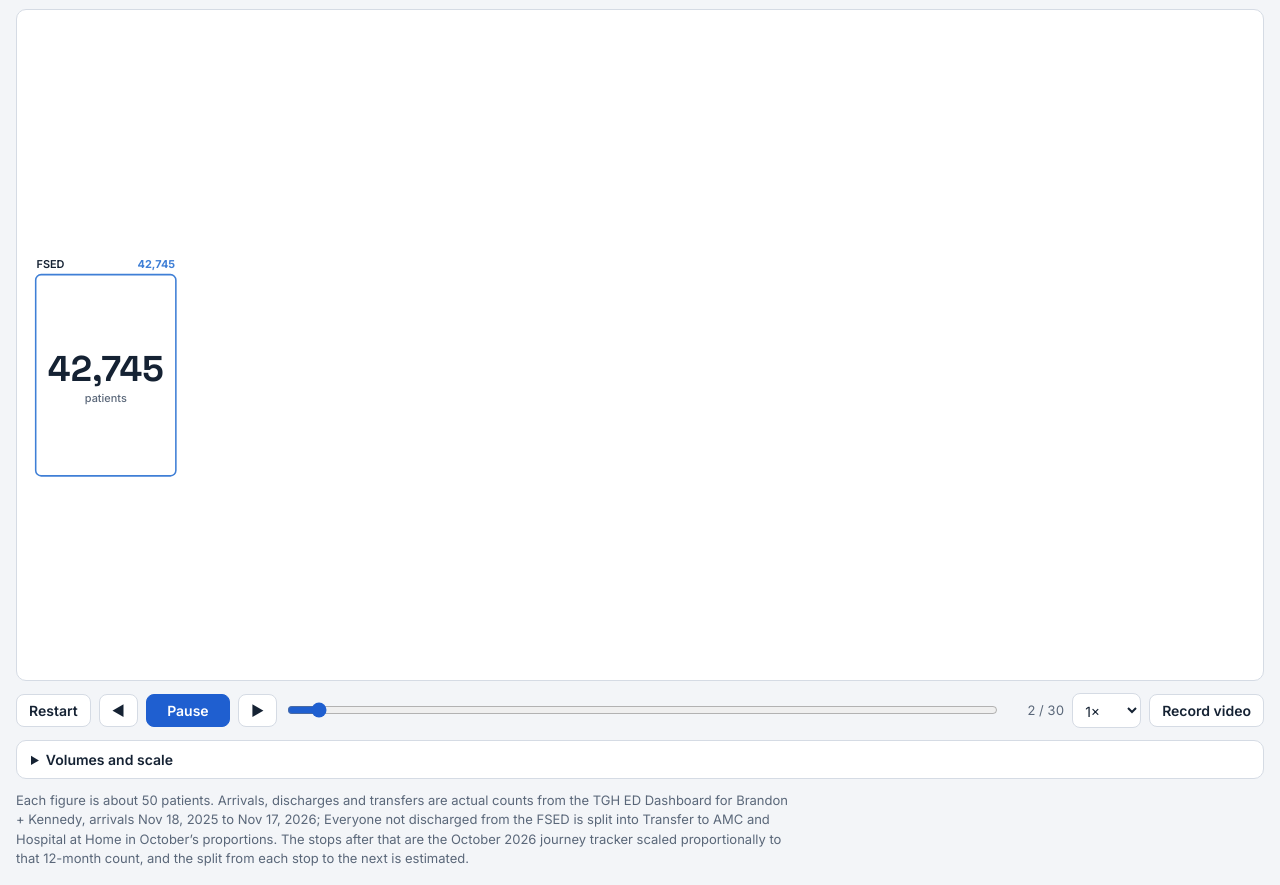
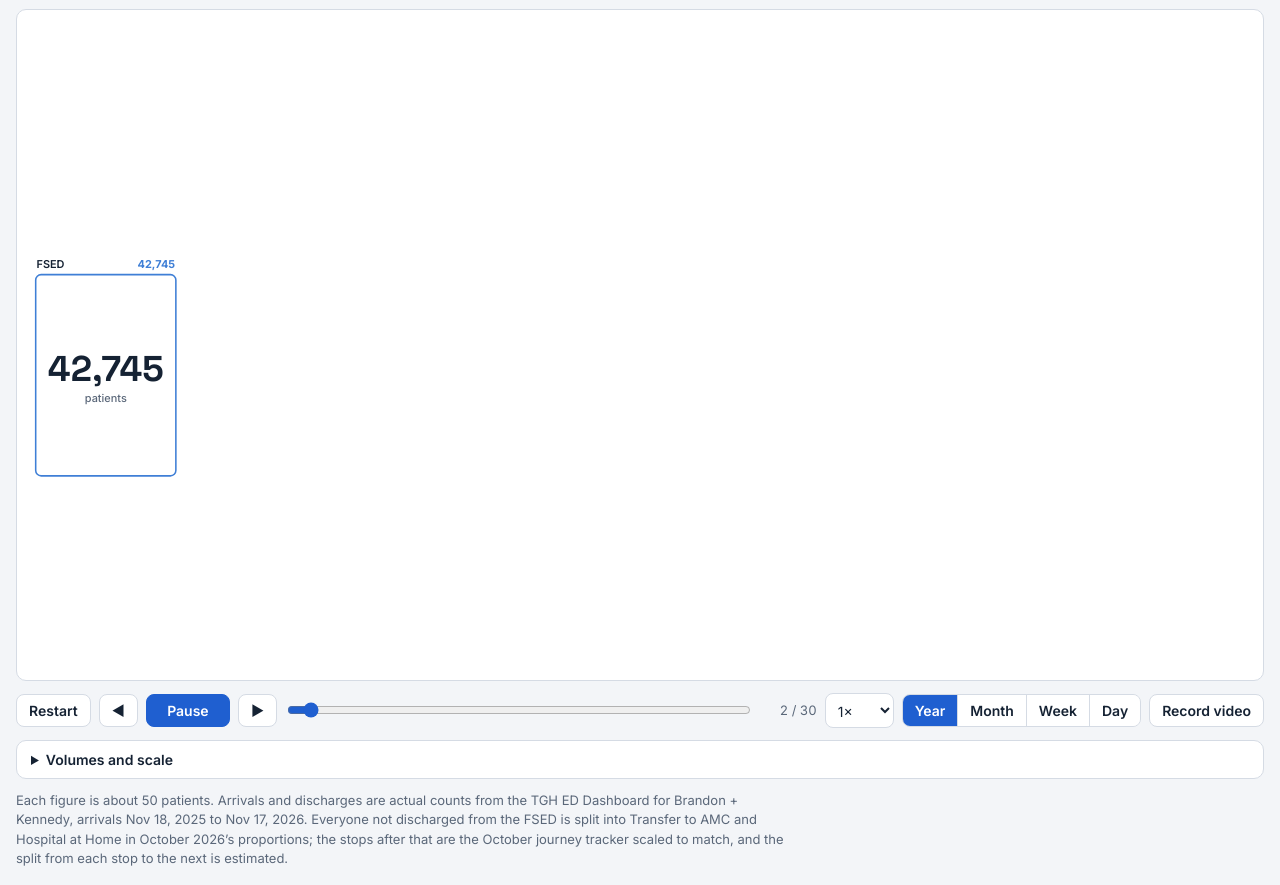
Before and after one commit to tampaERdoc/fsed-patient-journey, a plain HTML site: page index.html in a window 1280 px wide. Shown: the part 100-985 px from the top of the page. Drawn offline with Linux system fonts and the light colour scheme.

Commit message:
Add year / month / week / day picker
Co-Authored-By: Claude Fable 5.2 <noreply@anthropic.com>

```diff
--- a/index.html
+++ b/index.html
@@ -39,6 +39,10 @@ h1{font-family:var(--display);font-size:clamp(20px,2.6vw,32px);line-height:1.15;
 .stage{background:var(--panel);border:1px solid var(--line);border-radius:10px;overflow-x:auto}
 canvas{display:block;width:100%;min-width:760px;aspect-ratio:1600/860}
 .bar{display:flex;gap:8px;align-items:center;flex-wrap:wrap}
+.seg{display:inline-flex;border:1px solid var(--line);border-radius:8px;overflow:hidden}
+.seg button{border:0;border-radius:0;padding:7px 12px}
+.seg button+button{border-left:1px solid var(--line)}
+.seg button[aria-pressed="true"]{background:var(--accent);color:var(--accent-ink)}
 #tally{margin:4px 0 0;font-size:13px;font-weight:600;color:var(--accent);font-variant-numeric:tabular-nums}
 body.m .cap{position:sticky;top:0;z-index:5;background:var(--bg);padding-block:8px;min-height:0}
 body.m .bar{position:sticky;bottom:0;z-index:5;background:var(--bg);padding-block:8px}
@@ -78,13 +82,13 @@ summary{cursor:pointer;font-weight:600}
     <input id="scrub" type="range" min="0" max="1" step="1" value="0" aria-label="Step">
     <span id="count"></span>
     <select id="speed" aria-label="Speed"><option value="0.6">0.6×</option><option value="1" selected>1×</option><option value="1.6">1.6×</option><option value="2.5">2.5×</option></select>
+    <div class="seg" id="seg" role="group" aria-label="Time period"><button data-p="year">Year</button><button data-p="month">Month</button><button data-p="week">Week</button><button data-p="day">Day</button></div>
     <button id="rec" hidden title="Plays the whole animation once and saves it as a video file for a slide">Record video</button>
   </div>
   <details id="settings">
     <summary>Volumes and scale</summary>
     <div class="set">
-      <label for="inPeriod">Period<select id="inPeriod"><option value="year">Last 12 months (actual)</option><option value="month">October 2026</option></select></label>
-      <label for="inPpf">Patients per figure<select id="inPpf"><option>2</option><option>5</option><option>10</option><option>25</option><option>50</option><option>100</option><option>200</option></select></label>
+      <label for="inPpf">Patients per figure<select id="inPpf"><option>1</option><option>2</option><option>5</option><option>10</option><option>25</option><option>50</option><option>100</option><option>200</option></select></label>
       <button id="apply">Apply</button>
     </div>
   </details>
@@ -117,15 +121,20 @@ const BASE_STAGES=[
 let STAGES,TRANSFERS,DIR,PERIOD,HOME;
 /* Month = the tracker's October counts as-is. Year = the same pattern scaled by 365/31 (October run-rate),
    re-rounded so every stop's inflow and outflow still reconcile. */
+/* Source: TGH ED Dashboard (Qlik), Brandon + Kennedy, arrivals 2025-11-18 to 2026-11-17.
+   Only two Qlik numbers are used per site: arrivals (30,304 / 18,548) and disposition DISCHARGE (21,557 / 12,901).
+   Month, week and day are that year divided down to an average month, week and day.
+   Everyone not discharged is split across Hospital at Home and the AMC stops in the October 2026 tracker's proportions. */
+const PER={
+  year:{f:1,ppf:50,span:'Nov 18, 2025 – Nov 17, 2026',when:'in the last 12 months'},
+  month:{f:1/12,ppf:5,span:'average month, Nov 2025 – Nov 2026',when:'in an average month'},
+  week:{f:7/365,ppf:1,span:'average week, Nov 2025 – Nov 2026',when:'in an average week'},
+  day:{f:1/365,ppf:1,span:'average day, Nov 2025 – Nov 2026',when:'on an average day'}};
 function applyPeriod(){
-  const yr=cfg.period==='year';
-  /* Year: TGH ED Dashboard (Qlik), Brandon + Kennedy, arrivals 2025-11-18 to 2026-11-17, by disposition.
-     Only two Qlik numbers are used per site: arrivals and disposition DISCHARGE (21,557 Brandon, 12,901 Kennedy).
-     Transfer to AMC = arrivals minus discharges; its stops are the October tracker scaled proportionally. Month: October 2026 journey tracker and FSED dashboard. */
-  const P=yr?{arr:[30304,18548],tr:[30304-21557,18548-12901],home:null,eyebrow:'Brandon + Kennedy · Nov 18, 2025 – Nov 17, 2026',when:'in the last 12 months'}
-            :{arr:[2580,1844],tr:[610,445],home:null,eyebrow:'Brandon + Kennedy · Oct 1–31, 2026',when:'in October'};
-  SITES.bhp.transfers=P.tr[0];SITES.ken.transfers=P.tr[1];TRANSFERS=P.tr[0]+P.tr[1];
-  DIR={bhp:P.arr[0]-P.tr[0],ken:P.arr[1]-P.tr[1]};HOME=P.home;PERIOD=P;SITES.bhp.direct=DIR.bhp;SITES.ken.direct=DIR.ken;
+  if(!PER[cfg.period])cfg.period='year';
+  const P=PER[cfg.period],f=P.f,arr=[Math.round(30304*f),Math.round(18548*f)],dc=[Math.round(21557*f),Math.round(12901*f)];
+  SITES.bhp.transfers=arr[0]-dc[0];SITES.ken.transfers=arr[1]-dc[1];TRANSFERS=SITES.bhp.transfers+SITES.ken.transfers;
+  DIR={bhp:dc[0],ken:dc[1]};HOME=null;PERIOD={eyebrow:'Brandon + Kennedy · '+P.span,when:P.when};SITES.bhp.direct=dc[0];SITES.ken.direct=dc[1];
   let totals=alloc(TRANSFERS,BASE_STAGES[0].map(n=>n[1]));
   STAGES=BASE_STAGES.map((stg,s)=>{const inflow={};
     const res=stg.map(([t,,out],i)=>{const keys=Object.keys(out),a=alloc(totals[i],keys.map(k=>out[k])),o={};
@@ -139,8 +148,8 @@ const ORD=['First','Second','Third','Fourth'];
 /* FSED arrivals: 142.7/day x 31 days = 4,424 (FSED Update 11.19.26 deck, ED Dashboard, Oct 2026).
    Site split read off the arrivals chart (about 83/day Brandon, 59/day Kennedy), so it is approximate.
    Direct discharges = site arrivals minus the tracker's hospital-bound encounters. */
-let cfg={bhpDirect:1970,kenDirect:1399,ppf:50,period:'year',placeholder:false,edited:false};
-try{const s=JSON.parse(localStorage.getItem('fsedJourneyCfg4')||'null'); if(s&&typeof s==='object') cfg=Object.assign(cfg,s);}catch(e){}
+let cfg={ppf:50,period:'year'};
+try{const s=JSON.parse(localStorage.getItem('fsedJourneyCfg5')||'null'); if(s&&typeof s==='object') cfg=Object.assign(cfg,s);}catch(e){}
 const fmt=n=>Math.round(n).toLocaleString('en-US');
 const pct=(n,d)=>{const v=d?n/d*100:0;return (v>0&&v<10?v.toFixed(1):Math.round(v))+'%';};
 
@@ -208,7 +217,7 @@ function layoutMobile(){
   HEADS.push({t:'THREE BUCKETS FROM THE FSED',y,nodes:[home,amc,hah]});y+=6;
   line([home],[GW],150);line([amc,hah],[GW-8-135,135],130);
   const pw=(GW-16)/3;
-  cols.forEach((list,s)=>{const l=list.filter(n=>n!==hah);y+=14;HEADS.push({t:(ORD[s]+(s===3?' stop +':' stop')).toUpperCase(),y,nodes:l});y+=6;
+  cols.forEach((list,s)=>{const l=list.filter(n=>n!==hah&&n.total>0);if(!l.length)return;y+=14;HEADS.push({t:(ORD[s]+(s===3?' stop +':' stop')).toUpperCase(),y,nodes:l});y+=6;
     for(let i=0;i<l.length;i+=3){const part=l.slice(i,i+3);line(part,part.map(()=>pw),120);}});
   y+=14;HEADS.push({t:'AFTER HOSPITAL OR HOME CARE',y,nodes:[dis]});y+=6;
   line([dis],[GW],150);H=Math.ceil(y+4);
@@ -230,7 +239,7 @@ function build(){
   const colX=[520,746,972,1198];
   STAGES.forEach((st,s)=>{
     const list=st.map(([t,total,out])=>nodes[s+'_'+t]={id:s+'_'+t,type:t,stage:s,label:TYPES[t].label,color:TYPES[t].color,total,out,cap:Math.ceil(total/ppf)+2});
-    layoutCol(s===0?list.filter(n=>n.type!=='HAH'):list,colX[s],168,70,H-18); cols.push(list);
+    layoutCol(list.filter(n=>n.total>0&&!(s===0&&n.type==='HAH')),colX[s],168,70,H-18); cols.push(list);
   });
   layoutCol([fsed],24,180,70,H-18);
   const direct=DIR.bhp+DIR.ken;
@@ -246,9 +255,7 @@ function build(){
   cv.style.aspectRatio=W+' / '+H;
   buildSteps(); reset();
   const sc=document.getElementById('scrub'); sc.max=steps.length-1;
-  document.getElementById('note').textContent='Each figure is about '+ppf+' patients. '+(cfg.period==='year'
-    ?'Arrivals, discharges and transfers are actual counts from the TGH ED Dashboard for Brandon + Kennedy, arrivals Nov 18, 2025 to Nov 17, 2026; Everyone not discharged from the FSED is split into Transfer to AMC and Hospital at Home in October’s proportions. The stops after that are the October 2026 journey tracker scaled proportionally to that 12-month count, and the split from each stop to the next is estimated.'
-    :'Stop totals match the October 2026 journey tracker ('+fmt(TRANSFERS)+' hospital-bound encounters). FSED arrivals are 142.7 a day × 31 days with the site split read off the chart, and the split from each stop to the next is estimated.');
+  document.getElementById('note').textContent='Each figure is '+(ppf===1?'one patient':'about '+ppf+' patients')+'. Arrivals and discharges are actual counts from the TGH ED Dashboard for Brandon + Kennedy, arrivals Nov 18, 2025 to Nov 17, 2026'+(cfg.period==='year'?'':', divided down to an average '+cfg.period)+'. Everyone not discharged from the FSED is split into Transfer to AMC and Hospital at Home in October 2026’s proportions; the stops after that are the October journey tracker scaled to match, and the split from each stop to the next is estimated.';
 }
 function reset(){
   figs=[];tweens=[];links=[];
@@ -273,12 +280,12 @@ function stream(to,k,n,spread){
   const l={from:fsed,to,n,a:0,hot:true};links.push(l);tween(l,'a',1,.5,.4);
 }
 function split(node){
-  const outs=Object.entries(node.out).map(([t,n])=>[t==='DIS'?dis:nodes[(node.stage+1)+'_'+t],n]);
+  const outs=Object.entries(node.out).filter(e=>e[1]>0).map(([t,n])=>[t==='DIS'?dis:nodes[(node.stage+1)+'_'+t],n]);
   const al=alloc(node.figs.length,outs.map(o=>o[1]));
   outs.forEach(([to,n],j)=>send(node,to,n,al[j],j*.28));
 }
 function outText(node){
-  return Object.entries(node.out).sort((a,b)=>b[1]-a[1]).map(([t,n])=>fmt(n)+' '+(t==='DIS'?'discharged':'to '+TYPES[t].label)).join(' · ');
+  return Object.entries(node.out).filter(e=>e[1]>0).sort((a,b)=>b[1]-a[1]).map(([t,n])=>fmt(n)+' '+(t==='DIS'?'discharged':'to '+TYPES[t].label)).join(' · ');
 }
 function buildSteps(){
   steps=[];
@@ -296,20 +303,20 @@ function buildSteps(){
     cool();tween(S,'heroA',0,.4);stream(home,nD,direct,2.8);});
   add('Bucket 2 · Transfer to AMC',fmt(AMCN)+' of '+fmt(tot)+' ('+pct(AMCN,tot)+') leave the FSED for the main campus.',4.5,()=>{
     cool();stream(amc,nA,AMCN,1.8);});
-  add('Bucket 3 · Hospital at Home',fmt(hah.total)+' of '+fmt(tot)+' ('+pct(hah.total,tot)+') are admitted to Hospital at Home straight from the FSED: not discharged, and not transferred to AMC.',4,()=>{
+  if(hah.total)add('Bucket 3 · Hospital at Home',fmt(hah.total)+' of '+fmt(tot)+' ('+pct(hah.total,tot)+') are admitted to Hospital at Home straight from the FSED: not discharged, and not transferred to AMC.',4,()=>{
     cool();stream(hah,nH,hah.total,1);});
   cols[0].forEach((n,i)=>{
-    if(n===hah)return;
+    if(n===hah||!n.total)return;
     add('Transfer to AMC → '+n.label,fmt(n.total)+' of '+fmt(AMCN)+' transfers ('+pct(n.total,AMCN)+') go here first.',n.total<TRANSFERS*.04?2.2:3,()=>{
       cool();send(amc,n,n.total,al0[i]);});
     add('From '+n.label+', where next?','Of '+fmt(n.total)+': '+outText(n)+'.',n.total<TRANSFERS*.04?2.8:4,()=>{cool();split(n);});
   });
-  add('From Hospital at Home (bucket 3), where next?','Of '+fmt(hah.total)+': '+outText(hah)+'.',3,()=>{cool();split(hah);});
-  for(let s=1;s<3;s++)cols[s].forEach(n=>{
+  if(hah.total)add('From Hospital at Home (bucket 3), where next?','Of '+fmt(hah.total)+': '+outText(hah)+'.',3,()=>{cool();split(hah);});
+  for(let s=1;s<3;s++)cols[s].forEach(n=>{if(!n.total)return;
     add(ORD[s]+' stop · '+n.label,'Of '+fmt(n.total)+': '+outText(n)+'.',n.total<TRANSFERS*.01?1.8:n.total<TRANSFERS*.04?2.8:4,()=>{cool();split(n);});
   });
   const last=cols[3].reduce((a,n)=>a+n.total,0);
-  add('Fourth stop and beyond','The last '+fmt(last)+' patients finish their hospital course and are discharged.',4,()=>{cool();cols[3].forEach(n=>split(n));});
+  if(last)add('Fourth stop and beyond','The last '+fmt(last)+' patients finish their hospital course and are discharged.',4,()=>{cool();cols[3].forEach(n=>split(n));});
   const byStage=STAGES.map(st=>st.reduce((a,[, ,o])=>a+(o.DIS||0),0));
   add('Every patient followed to discharge',fmt(tot)+' arrivals: '+fmt(direct)+' discharged home ('+pct(direct,tot)+'), '+fmt(AMCN)+' transferred to AMC ('+pct(AMCN,tot)+') and '+fmt(hah.total)+' to Hospital at Home ('+pct(hah.total,tot)+'). Everyone in buckets 2 and 3 has now been followed to discharge.',4,()=>{cool();});
 }
@@ -361,7 +368,7 @@ function draw(){
   ctx.setTransform(pw/W,0,0,pw/W,0,0);ctx.clearRect(0,0,W,H);readTokens();
   // column headings
   ctx.textAlign='left';ctx.textBaseline='alphabetic';ctx.font=font(13,600);
-  if(!M)cols.forEach((list,s)=>{list=list.filter(n=>n!==hah);const v=Math.max(...list.map(n=>n.vis));if(v>.01){ctx.globalAlpha=v;ctx.fillStyle=C.muted;ctx.fillText((ORD[s]+(s===3?' stop +':' stop')).toUpperCase(),list[0].x+1,34);}});
+  if(!M)cols.forEach((list,s)=>{list=list.filter(n=>n!==hah&&n.total>0);if(!list.length)return;const v=Math.max(...list.map(n=>n.vis));if(v>.01){ctx.globalAlpha=v;ctx.fillStyle=C.muted;ctx.fillText((ORD[s]+(s===3?' stop +':' stop')).toUpperCase(),list[0].x+1,34);}});
   ctx.globalAlpha=1;
   // links
   ctx.lineCap='butt';
@@ -432,11 +439,13 @@ document.addEventListener('keydown',e=>{
   else if(e.key==='ArrowRight'){e.preventDefault();$('next').onclick();}
   else if(e.key==='ArrowLeft'){e.preventDefault();$('prev').onclick();}
 });
-$('inPpf').value=cfg.ppf;$('inPeriod').value=cfg.period;
-$('inPeriod').onchange=e=>{$('inPpf').value=e.target.value==='year'?50:5;};
+$('inPpf').value=cfg.ppf;
+function markSeg(){document.querySelectorAll('#seg button').forEach(b=>b.setAttribute('aria-pressed',b.dataset.p===cfg.period?'true':'false'));}
+function saveCfg(){try{localStorage.setItem('fsedJourneyCfg5',JSON.stringify(cfg));}catch(e){}}
+document.querySelectorAll('#seg button').forEach(b=>b.onclick=()=>{cfg.period=b.dataset.p;cfg.ppf=PER[cfg.period].ppf;$('inPpf').value=cfg.ppf;markSeg();saveCfg();build();idx=-1;playing=true;jump(0,true);});
+markSeg();
 $('apply').onclick=()=>{
-  cfg.period=$('inPeriod').value;cfg.ppf=+$('inPpf').value||5;
-  try{localStorage.setItem('fsedJourneyCfg4',JSON.stringify(cfg));}catch(e){}
+  cfg.ppf=+$('inPpf').value||5;saveCfg();
   build();idx=-1;playing=true;jump(0,true);
 };
 
```
Also changed, not shown: mobile/index.html (+38 -29 lines).
